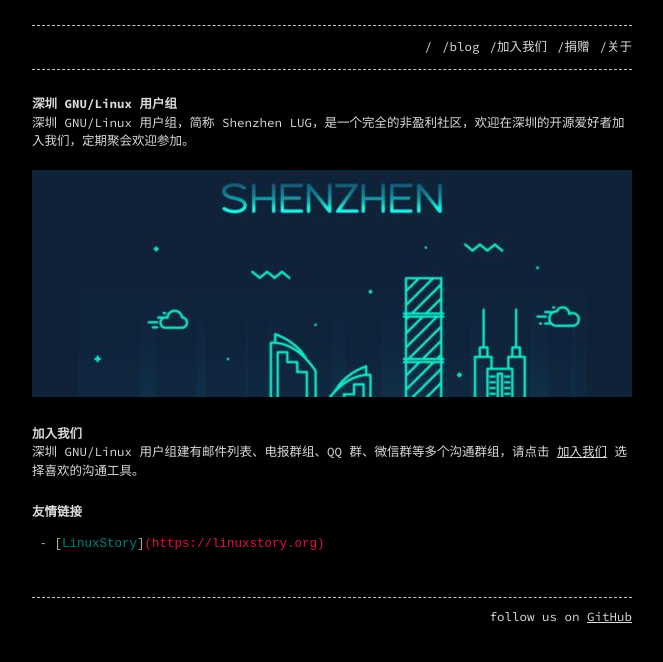
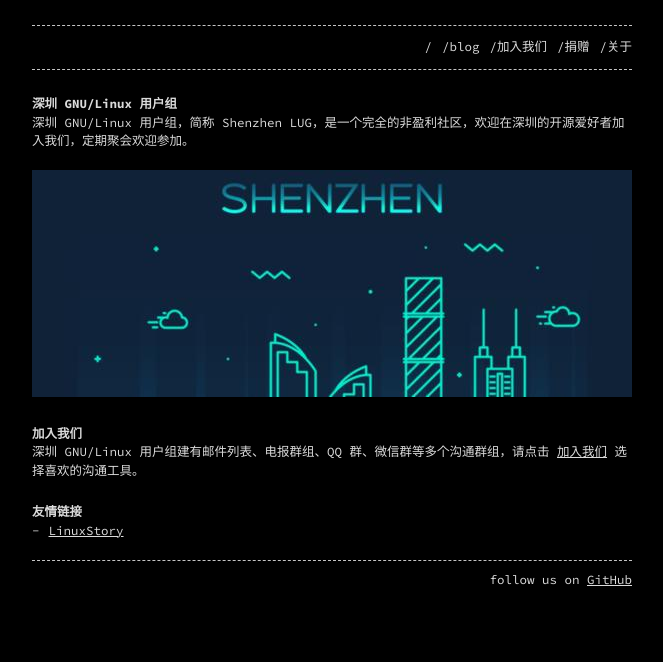
Before and after one commit to shenzhenlug/shenzhenlug.org, a Jekyll site: the page built from index.md, in a window 1280 px wide. Shown: the top 662 px of the page, without its empty margins (308-971 px from the left). Built offline with Jekyll 4.4.1, drawn with Linux system fonts in a browser that asks for light colours.

Commit message:
Update index.md

````diff
--- a/index.md
+++ b/index.md
@@ -12,7 +12,4 @@ permalink: /
 深圳 GNU/Linux 用户组建有邮件列表、电报群组、QQ 群、微信群等多个沟通群组，请点击 [加入我们](./join/) 选择喜欢的沟通工具。
 
 ### 友情链接
-```yaml
  - [LinuxStory](https://linuxstory.org)
-
-```
````
